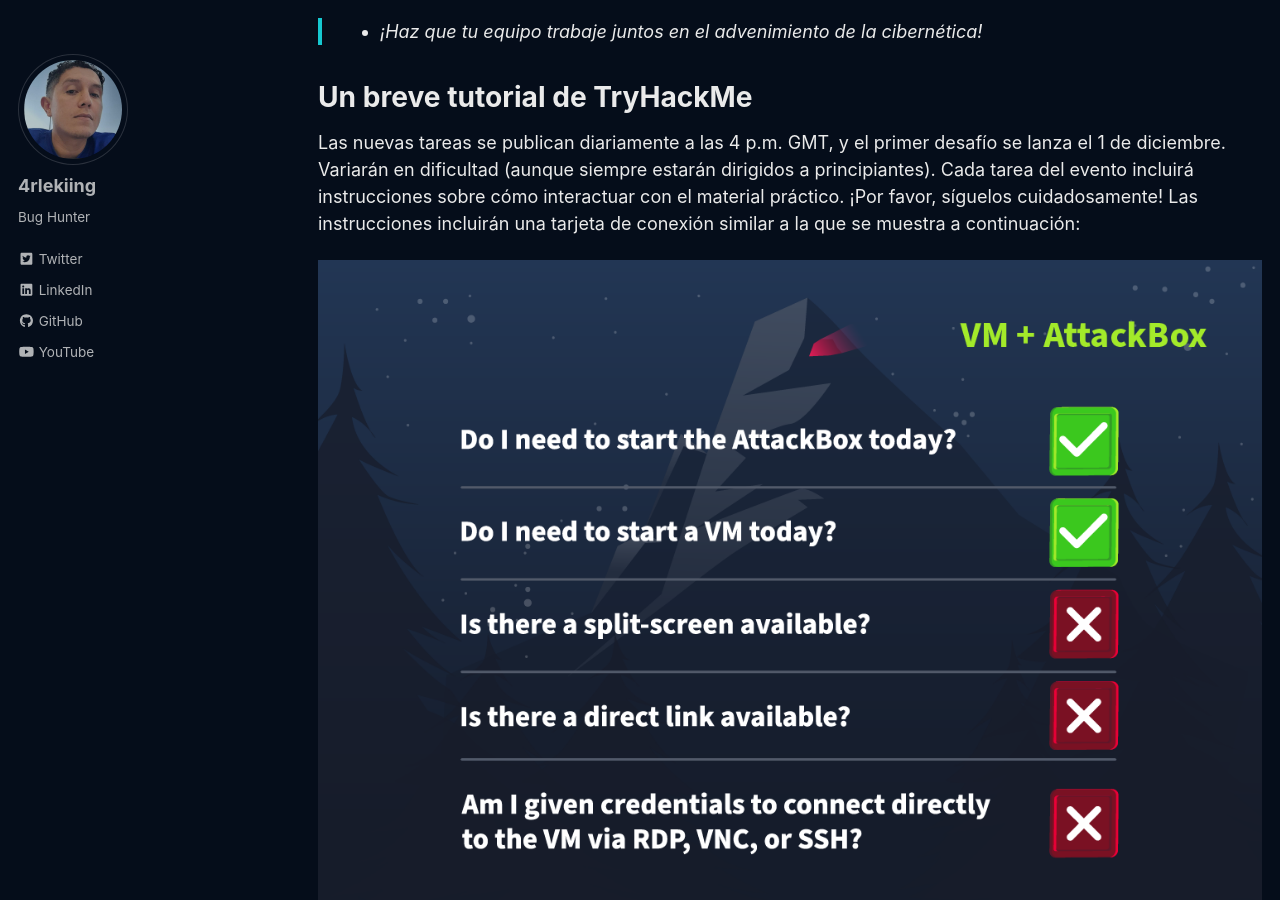
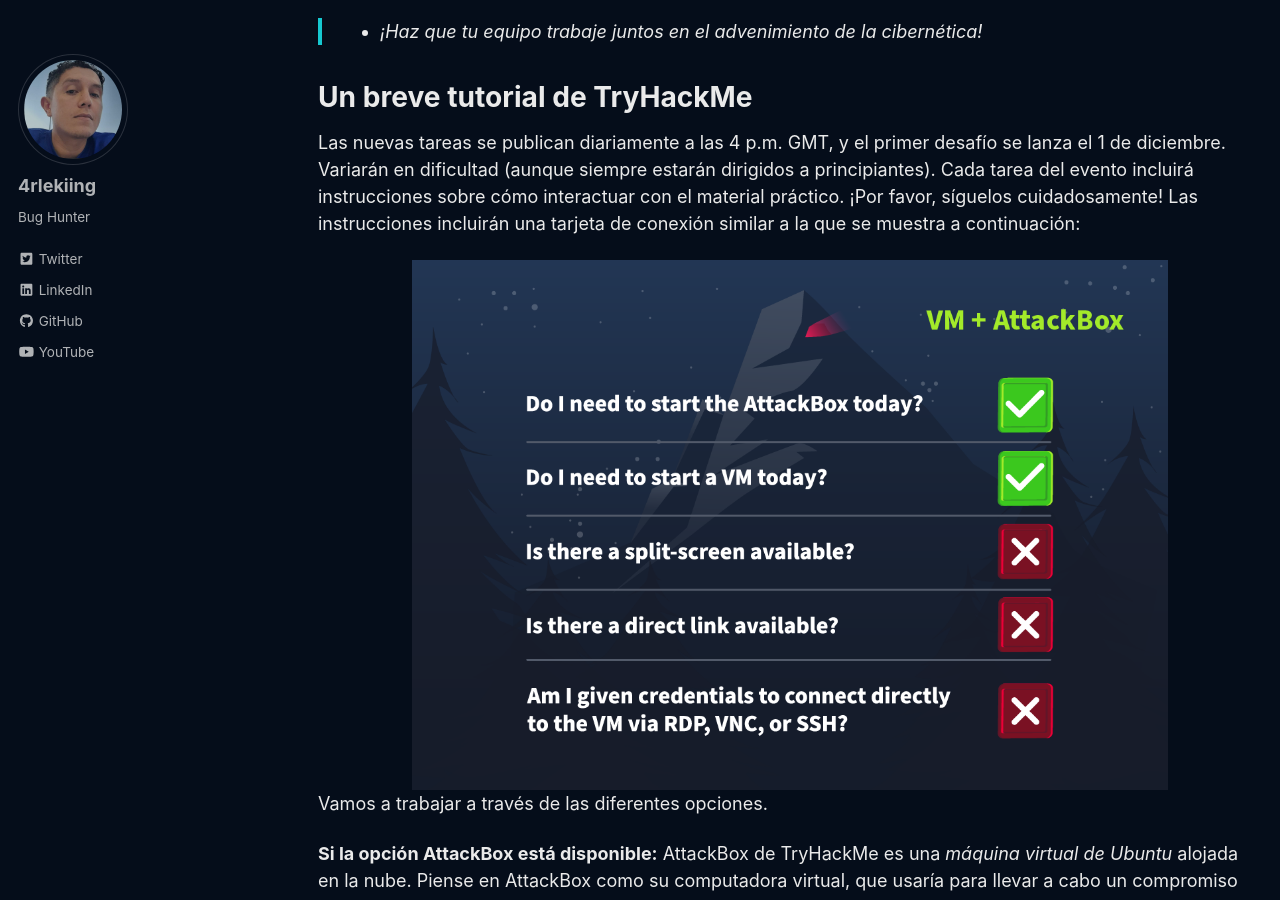
Before and after one commit to 4rleki-ing/try.github.io, a Jekyll site: the page built from _posts/2024-01-02-Advenimiento-2024.md, in a window 1280 px wide and 900 px high, scrolled down 4908 px. Built offline with Jekyll 4.4.1, drawn with Linux system fonts in a browser that asks for light colours; cached includes are drawn as plain includes; a script that is not in the unit is left out.

Commit message:
Update 2024-01-02-Advenimiento-2024.md

```diff
--- a/_posts/2024-01-02-Advenimiento-2024.md
+++ b/_posts/2024-01-02-Advenimiento-2024.md
@@ -127,7 +127,7 @@
 Las nuevas tareas se publican diariamente a las 4 p.m. GMT, y el primer desafío se lanza el 1 de diciembre. Variarán en dificultad (aunque siempre estarán dirigidos a principiantes). Cada tarea del evento incluirá instrucciones sobre cómo interactuar con el material práctico. ¡Por favor, síguelos cuidadosamente! Las instrucciones incluirán una tarjeta de conexión similar a la que se muestra a continuación:
 
 <center>
-  <img src="https://tryhackme.4kiing.net/assets/images/Advenimiento-2024/tuto.png">
+  <img src="https://tryhackme.4kiing.net/assets/images/Advenimiento-2024/tuto.png" width="80%">
 </center>
 
 Vamos a trabajar a través de las diferentes opciones.
```
